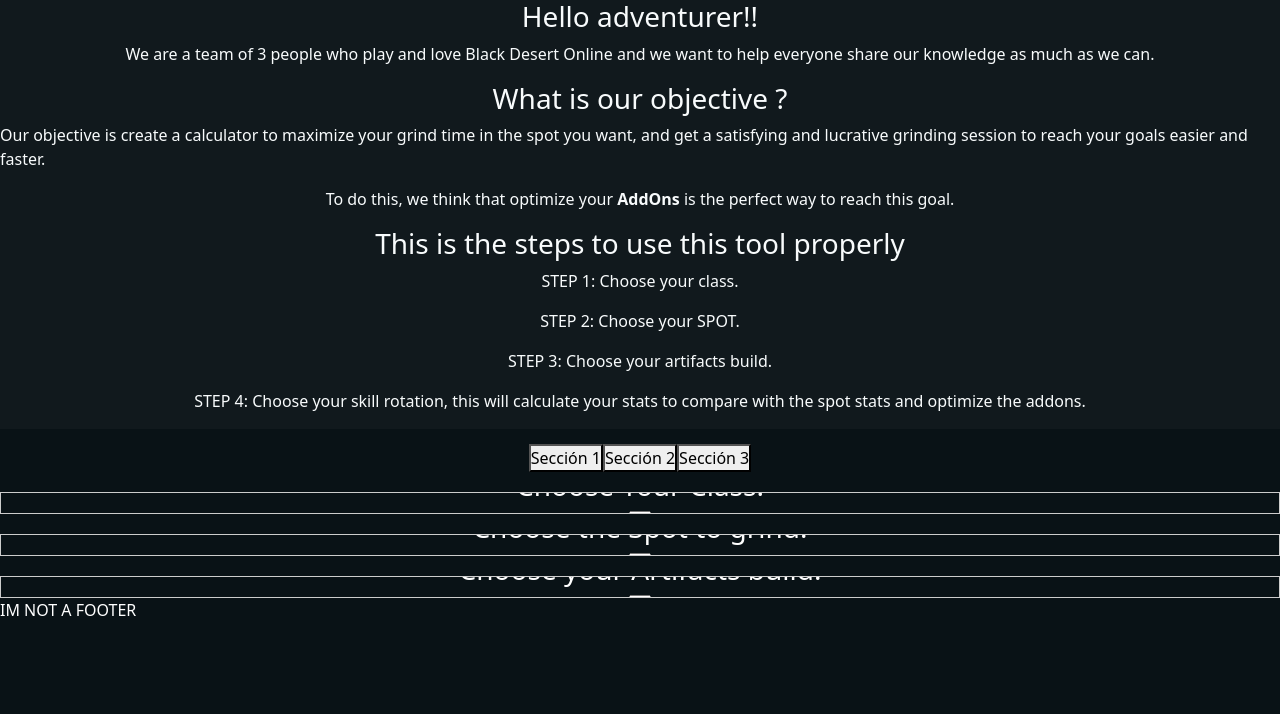
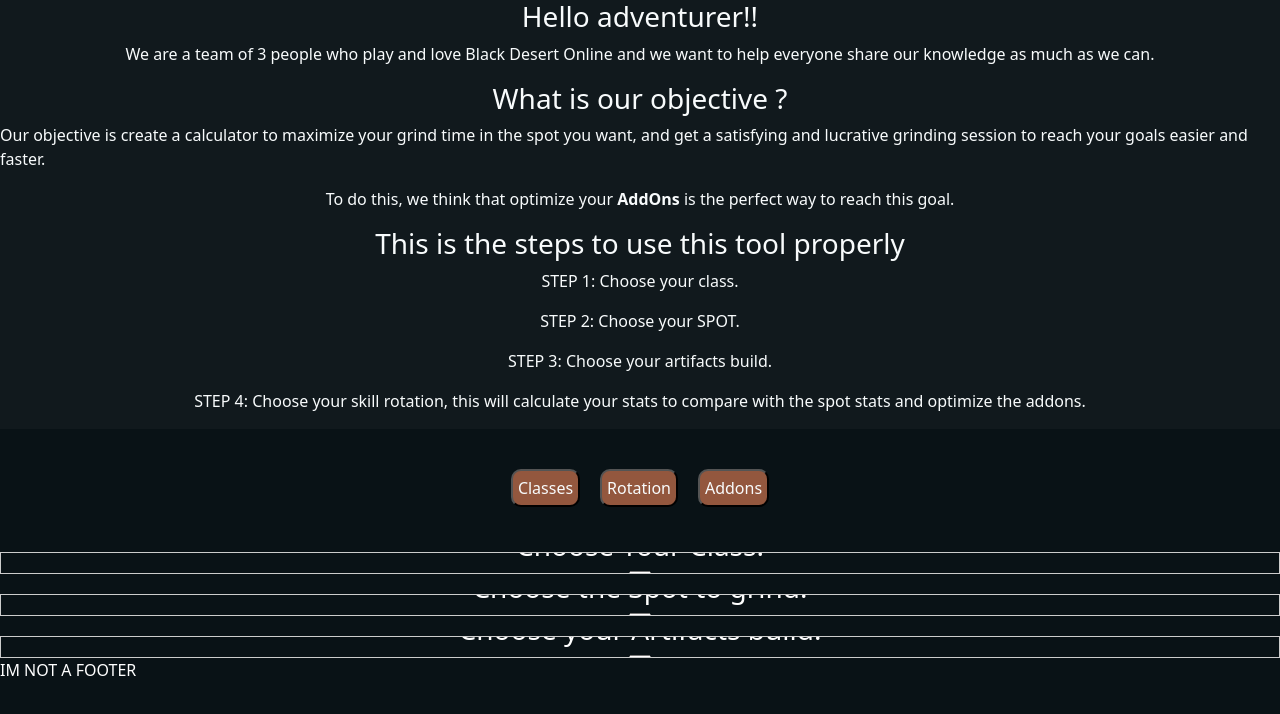
Before and after one commit to ManuelPeJu/BDOAddOnCalculatorFront, a React (Vite) app: page / in a window 1280 px wide. Shown: the top 714 px of the page. Built offline with nearby package versions, Linux system fonts and the light colour scheme.

Commit message:
buttons fixeds

```diff
--- a/src/CSS/Sections/sections.scss
+++ b/src/CSS/Sections/sections.scss
@@ -33,7 +33,16 @@
     justify-items: center;
 
     margin-top: 15px;
+    padding: 15px;
 
+  }
+
+  .drop-buttons button {
+    background-color: map-get(map-get($themes, dark), primary);
+    color: map-get(map-get($themes, dark), text);
+    border-radius: 10px;
+    padding: 5px;
+    margin: 10px;
   }
 
   .drop-down-menu {
--- a/src/components/Sections/Sections.jsx
+++ b/src/components/Sections/Sections.jsx
@@ -39,9 +39,9 @@ const ThreeSections = () => {
   return (
     <div className='drop-down-menu'>
       <div className='drop-buttons'>
-        <button onClick={() => toggleSection(1)}>Sección 1</button>
-        <button onClick={() => toggleSection(2)}>Sección 2</button>
-        <button onClick={() => toggleSection(3)}>Sección 3</button>
+        <button onClick={() => toggleSection(1)}>Classes</button>
+        <button onClick={() => toggleSection(2)}>Rotation</button>
+        <button onClick={() => toggleSection(3)}>Addons</button>
       </div>
       <div className={`section ${section1Visible ? 'open' : ''}`}>
         <h3>Choose Your Class:</h3>
```
